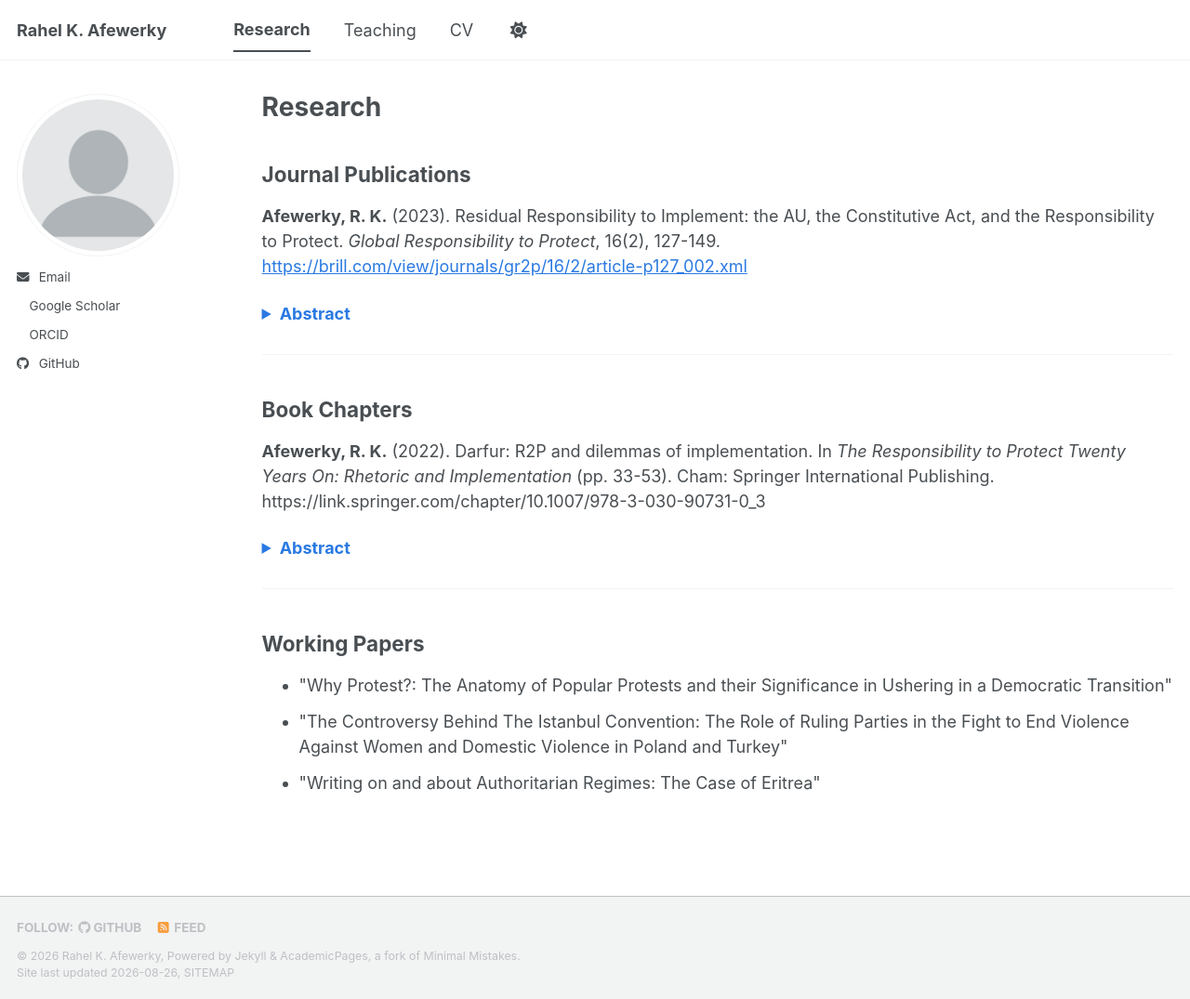
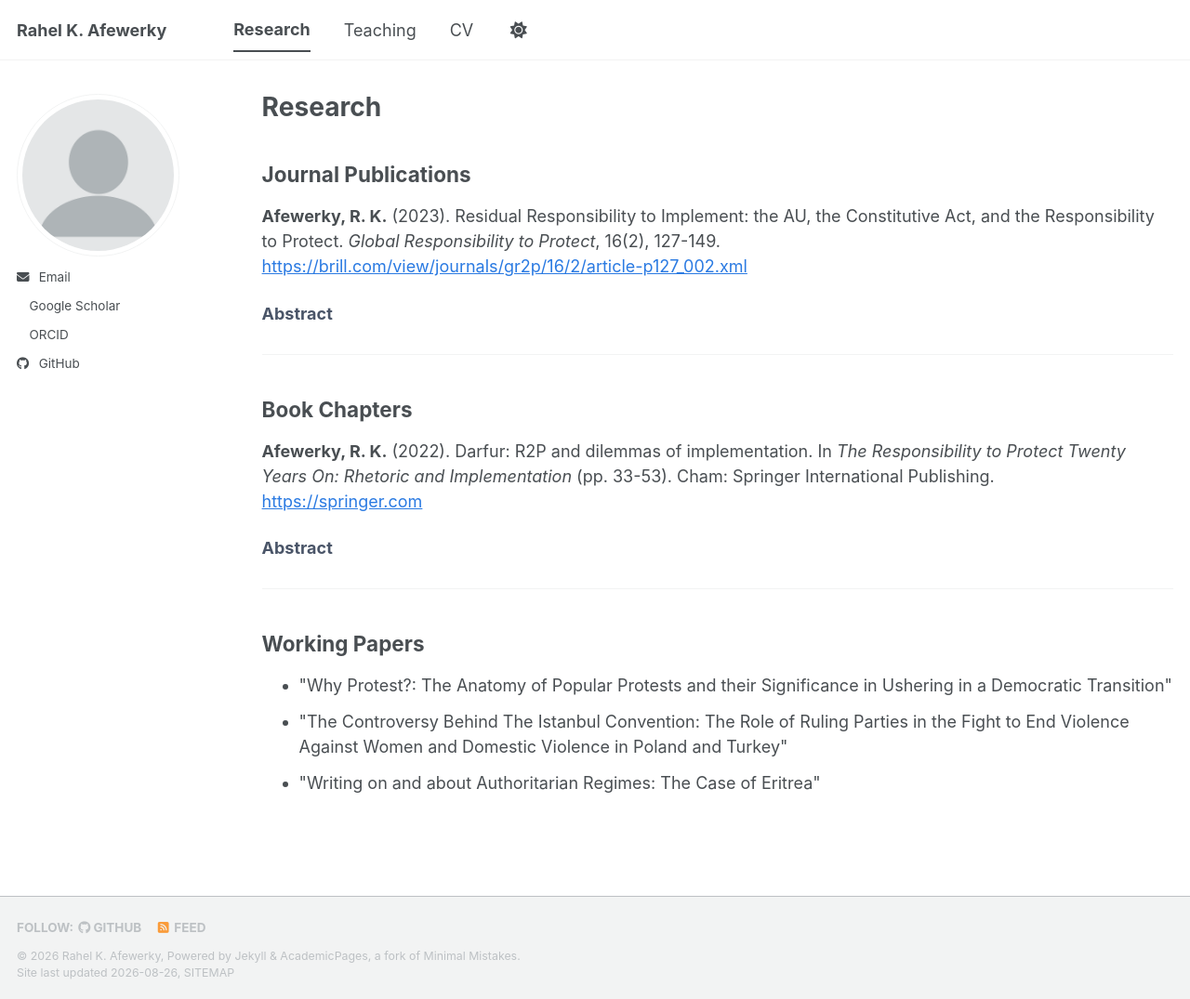
Before and after one commit to rahelafewerky/rahelafewerky.github.io, a Jekyll site: the page built from _pages/publications.html, in a window 1280 px wide and 1075 px high. Shown: the whole window at 93% size. Built offline with Jekyll 4.4.1, drawn with Linux system fonts in a browser that asks for light colours; a style sheet for code colours, icons or effects is not loaded.

Commit message:
Update publications.html

```diff
--- a/_pages/publications.html
+++ b/_pages/publications.html
@@ -17,7 +17,8 @@ author_profile: true
 
 
 <details>
-  <summary style="cursor: pointer; color: #2a7ae2; font-weight: bold;">Abstract</summary>
+  <summary style="cursor: pointer; color: #4a5568; font-weight: bold; list-style: none; display: list-item;">Abstract</summary>
+<style>summary::-webkit-details-marker { display: none; }</style>
   <p style="margin-top: 10px; font-style: italic; color: #555;">
     Decades after the African Union adopted the Constitutive Act and the Responsibility to Protect (R2P), mass atrocities continue to go unchecked in Africa. The continent hosts a rising number of unresolved conflicts and humanitarian crises, rendering the promise of ‘African solutions to African problems’ mere rhetoric. This article analyses both the complementary features of the Constitutive Act and R2P, which provide the AU with the power to prevent and stop mass atrocity crimes, and the challenges which continue to impede it from successfully upholding its responsibilities.
   </p>
@@ -28,14 +29,15 @@ author_profile: true
 <h2>Book Chapters</h2>
 
 <p>
-  <strong>Afewerky, R. K.</strong> (2022). Darfur: R2P and dilemmas of implementation.
-  In <em>The Responsibility to Protect Twenty Years On: Rhetoric and Implementation</em> (pp. 33-53). Cham: Springer International Publishing. https://link.springer.com/chapter/10.1007/978-3-030-90731-0_3
+  <strong>Afewerky, R. K.</strong> (2022). Darfur: R2P and dilemmas of implementation. In <em>The Responsibility to Protect Twenty Years On: Rhetoric and Implementation</em> (pp. 33-53). Cham: Springer International Publishing.
   <br>
-  <a href="https://link.springer.com/chapter/10.1007/978-3-030-90731-0_3" target="_blank"></a>
+  <a href="https://springer.com" target="_blank" style="color: #2a7ae2;">
+    https://springer.com
+  </a>
 </p>
 
 <details>
-  <summary style="cursor: pointer; color: #2a7ae2; font-weight: bold;">Abstract</summary>
+  <summary style="cursor: pointer; color: #4a5568; font-weight: bold; list-style: none; display: list-item;">Abstract</summary>
   <p style="margin-top: 10px; font-style: italic; color: #555;">
     This chapter focuses on the case of Darfur, which offers important lessons as to the implementation of R2P in its 20-year history. To date, most accounts of Darfur have focused on the elements of the responsibility to react and considered it as a failed test case of the Responsibility to Protect (R2P). Nevertheless, the Darfuri case also allows us to reflect on issues of prevention, state sovereignty and sustainable prevention. Accordingly, this chapter addresses the predicaments present in the initiatives that curtailed a prompt and effective intervention in Darfur. It explicates how the crisis unfolded and examines fundamental aspects that could have helped to prevent the genocide at an early stage. It continues to discuss the harm instigated by the delayed response vis-à-vis the failure to eradicate existing tensions and questions the consequences of the non-implementation of the responsibility to rebuild. The chapter concludes that the non-involvement of the international community to ascertain a transformation period that would aid to eradicate tension among different ethnic groups is a question that needs to be addressed along with the reconsideration of the responsibility to rebuild as part of the R2P framework.
   </p>
```
